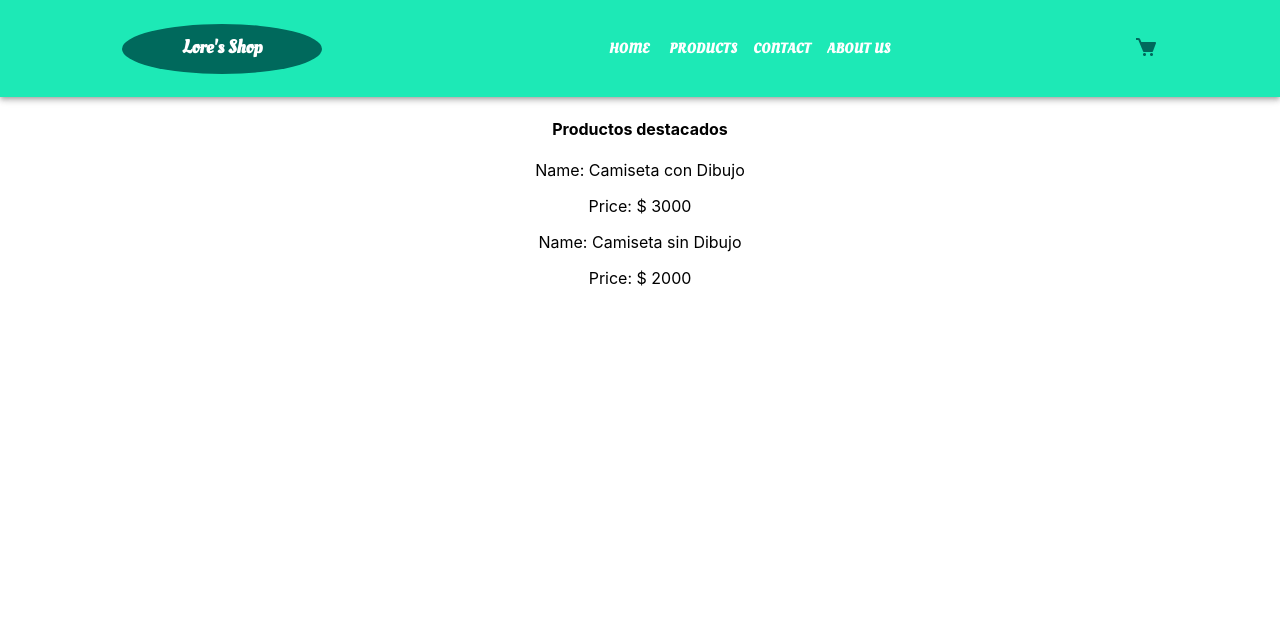
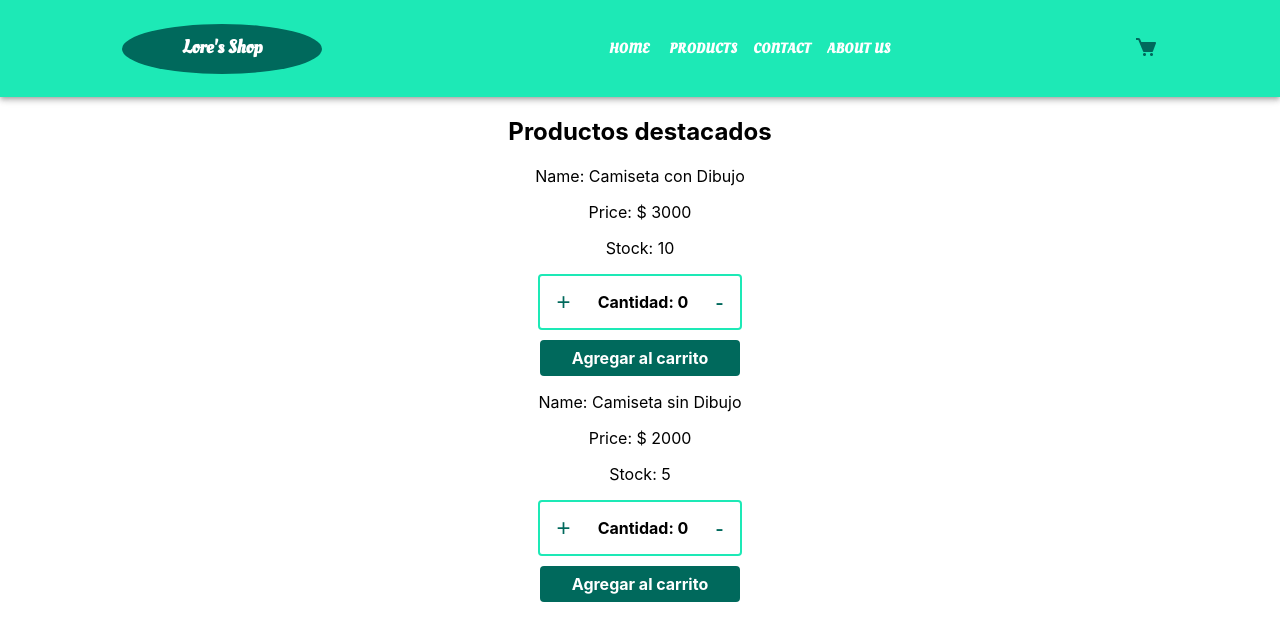
Before and after one commit to ExequielIsajara02/LoreShop, a React (Create React App) app: page / in a window 1280 px wide. Shown: the top 640 px of the page. Built offline with nearby package versions, Linux system fonts and the light colour scheme.

Commit message:
Contador con React

```diff
--- a/src/App.js
+++ b/src/App.js
@@ -1,13 +1,14 @@
 import './App.css';
 import NavBar from './components/NavBar/NavBar';
-import ListItems from './components/ListItems/ListItems';
+import ItemListContainer from './components/ItemListContainer/ItemListContainer';
+
 
 function App() {
 
   return (
     <div className="App">
       <NavBar/>
-      <ListItems/>
+      <ItemListContainer/>
     </div>
   );
 }
--- a/src/components/Item/Item.js
+++ b/src/components/Item/Item.js
@@ -1,10 +1,13 @@
 import React from "react";
+import ItemCount from '../ItemCount/ItemCount';
 
-const Item = ({name, price}) => {
+const Item = ({name, price, stock}) => {
     return(
         <div>
             <p>Name: {name}</p>
             <p>Price: {price}</p>
+            <p>Stock: {stock}</p>
+            <ItemCount stock={stock}></ItemCount>
         </div>
     )
 }
--- /dev/null
+++ b/src/components/ItemCount/ItemCount.css
@@ -0,0 +1,37 @@
+.count-container {
+    display: block;
+    width: 75%;
+    margin: 0 auto;
+
+}
+
+.count {
+    display: flex;
+    justify-content: space-around;
+    border: 2px solid #1de9b6;
+    width: 200px;
+    margin: 0 auto;
+    border-radius: 4px;
+    font-weight: bold;
+}
+
+
+.count button {
+    background: none;
+    border: none;
+    font-size: 24px;
+    cursor: pointer;
+    color: #00695c;
+}
+
+.add-on {
+    display: block;
+    width: 200px;
+    margin: 0 auto;
+    margin-top: 10px;
+    padding: 8px 0;
+    border-radius: 4px;
+    color: #fff;
+    background-color: #00695c;
+    cursor: pointer;
+}
--- /dev/null
+++ b/src/components/ItemCount/ItemCount.js
@@ -0,0 +1,34 @@
+import React, {useState} from "react";
+import "./ItemCount.css"
+
+const ItemCount = ({stock}) => {
+    const [number, setNumber] = useState(0)
+
+    const upNumber = () => {
+       if(number < stock) {
+        console.log("El estado es: " + number)
+        setNumber(number + 1)
+       }
+    }
+
+    const downNumber = () => {
+        if(number >= 1) {
+            console.log("El estado es: " + number)
+            setNumber(number - 1)
+        }
+    }
+
+
+    return(
+        <div className="count-container">
+            <div className="count">
+                <button onClick={upNumber}>+</button>
+                <p>Cantidad: {number}</p>
+                <button onClick={downNumber}>-</button>
+            </div>
+            <h4 className="add-on">Agregar al carrito</h4>
+        </div>
+    )
+}
+
+export default ItemCount;
--- a/src/components/ListItems/ListItems.js
+++ b/src/components/ItemListContainer/ItemListContainer.js
@@ -1,18 +1,20 @@
 import React from 'react';
-import './ListItems.css';
+import './ItemListContainer.css';
 import Item from '../Item/Item';
 
 
-const ListItems = () => {
+const ItemListContainer = () => {
 
     const dataProducts = [
         {
           name: 'Camiseta con Dibujo',
-          price: '$ 3000'
+          price: '$ 3000',
+          stock: '10'
         },
         {
             name: 'Camiseta sin Dibujo',
-            price: '$ 2000'
+            price: '$ 2000',
+            stock: '5'
         }
 
     ]
@@ -22,14 +24,15 @@ const ListItems = () => {
 
     return(
         <div className="container-list">
-            <h4>Productos destacados</h4>
+            <h2>Productos destacados</h2>
             {dataProducts.map((product) => {
                 return(
-                    <Item name={product.name} price={product.price}></Item>
+                    <Item name={product.name} price={product.price} stock={product.stock}></Item>
                 )
             })}
+
         </div>
     );
 }
 
-export default ListItems
+export default ItemListContainer
--- a/src/components/NavBar/NavBar.js
+++ b/src/components/NavBar/NavBar.js
@@ -1,7 +1,7 @@
 import React from 'react';
 import './NavBar.css'
 import Button from '@mui/material/Button';
-import CarWidget from '../CarWidget/CarWidget';
+import CartWidget from '../CartWidget/CartWidget';
 
 
 const NavBar = () => {
@@ -18,7 +18,7 @@ const NavBar = () => {
                     <li><Button href="#text-buttons" variant="text" className="btn-nav">Contact</Button></li>
                     <li><Button href="#text-buttons" variant="text" className="btn-nav">About Us</Button></li>
                 </ul>
-                <CarWidget/>
+                <CartWidget/>
             </nav>
         </div>
     )
```
Also changed, not shown: src/components/CartWidget/CartWidget.js (renamed from src/components/CarWidget/CarWidget.js, +3 -3 lines), src/components/CartWidget/CartWidget.css (renamed from src/components/CarWidget/CarWidget.css), src/components/ItemListContainer/ItemListContainer.css (added).
